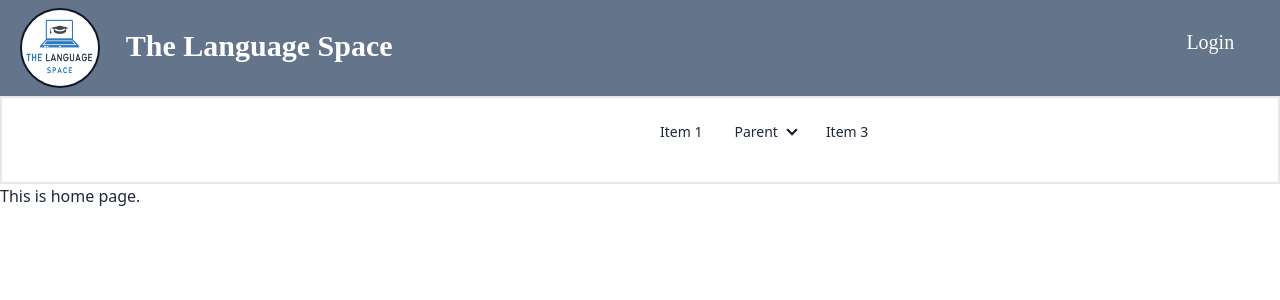
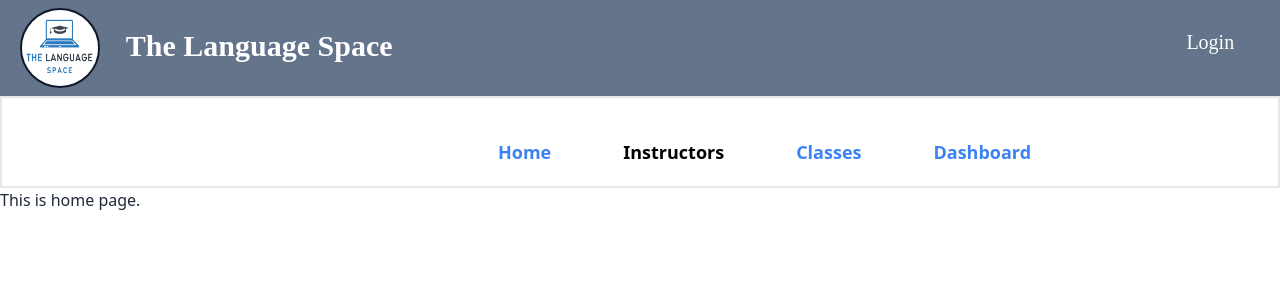
Before and after one commit to shamiulhaque1218/Language-Space, a React (Vite) app in the folder Foreign_Language_Learning_School/: page / in a window 1280 px wide. Shown: the top 300 px of the page. Built offline with nearby package versions, Linux system fonts and the light colour scheme; no server answers.

Commit message:
navbar working

```diff
--- a/Foreign_Language_Learning_School/src/Component/Navbar/NavDown.jsx
+++ b/Foreign_Language_Learning_School/src/Component/Navbar/NavDown.jsx
@@ -1,3 +1,4 @@
+import { NavLink } from "react-router-dom";
 
 
 const NavDown = () => {
@@ -6,39 +7,29 @@ const NavDown = () => {
 
   return (
     <>
-     <div className="navbar bg-base-100 pb-6 border-2">
-    <div className="navbar-start">
+     <div className="bg-base-100 pb-1  border-2">
       <div className="dropdown">
         <label tabIndex={0} className="btn btn-ghost lg:hidden">
           <svg xmlns="http://www.w3.org/2000/svg" className="h-5 w-5" fill="none" viewBox="0 0 24 24" stroke="currentColor"><path strokeLinecap="round" strokeLinejoin="round" strokeWidth="2" d="M4 6h16M4 12h8m-8 6h16" /></svg>
         </label>
         <ul tabIndex={0} className="menu menu-sm dropdown-content mt-3 p-2 shadow bg-base-100 rounded-box w-52">
           <li><a>Item 1</a></li>
-          <li>
-            <a>Parent</a>
-            <ul className="p-2">
-              <li><a>Submenu 1</a></li>
-              <li><a>Submenu 2</a></li>
-            </ul>
-          </li>
-          <li><a>Item 3</a></li>
+          <li><a>Item 2</a></li>
+          <li> <a>Parent</a> </li>
         </ul>
       </div>
      {/* divider */}
-    </div>
-    <div className="navbar-center hidden lg:flex">
-      <ul className="menu menu-horizontal px-1">
-        <li><a>Item 1</a></li>
-        <li tabIndex={0}>
-          <details>
-            <summary>Parent</summary>
-            <ul className="p-2">
-              <li><a>Submenu 1</a></li>
-              <li><a>Submenu 2</a></li>
-            </ul>
-          </details>
+    <div className="hidden lg:flex">
+      <ul className="menu menu-horizontal ml-96 pl-24 text-lg font-semibold flex gap-10">
+        <li> <NavLink to="/" className={({ isActive }) => isActive ? "text-blue-500" : "text-black" }>   Home  </NavLink>
         </li>
-        <li><a>Item 3</a></li>
+        <li> <NavLink to="/login" className={({ isActive }) => isActive ? "text-blue-500" : "text-black" }>   Instructors  </NavLink>
+        </li>
+        <li> <NavLink to="/" className={({ isActive }) => isActive ? "text-blue-500" : "text-black" }>   Classes  </NavLink>
+        </li>
+        <li> <NavLink to="/" className={({ isActive }) => isActive ? "text-blue-500" : "text-black" }>  Dashboard  </NavLink>
+        </li>
+
       </ul>
     </div>
   </div>
--- a/Foreign_Language_Learning_School/src/Component/Navbar/NavTop.jsx
+++ b/Foreign_Language_Learning_School/src/Component/Navbar/NavTop.jsx
@@ -32,6 +32,7 @@ const NavTop = () => {
             </div>
             <Tooltip id="my-tooltip" />
         </div>
+
     );
 };
 
```
